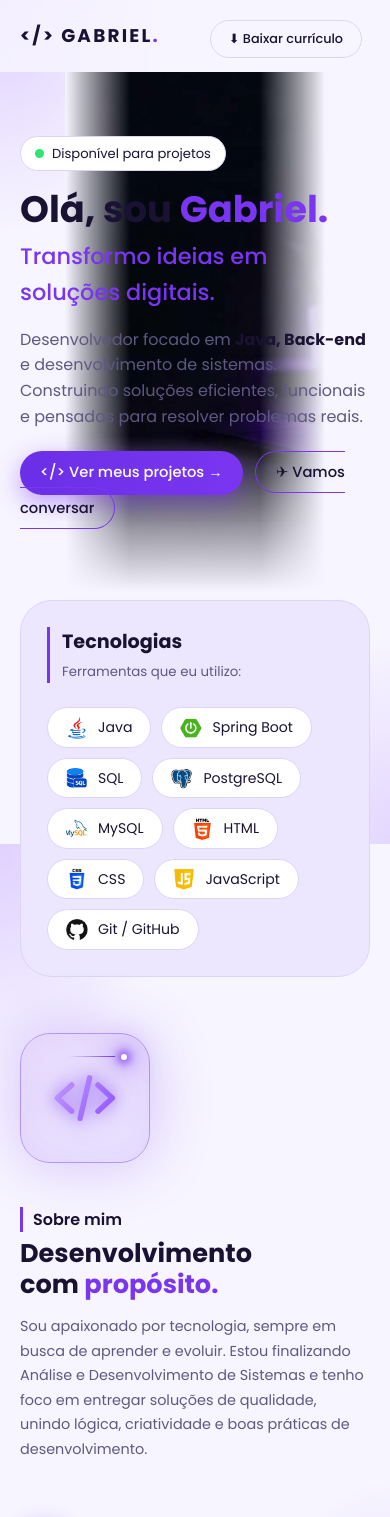
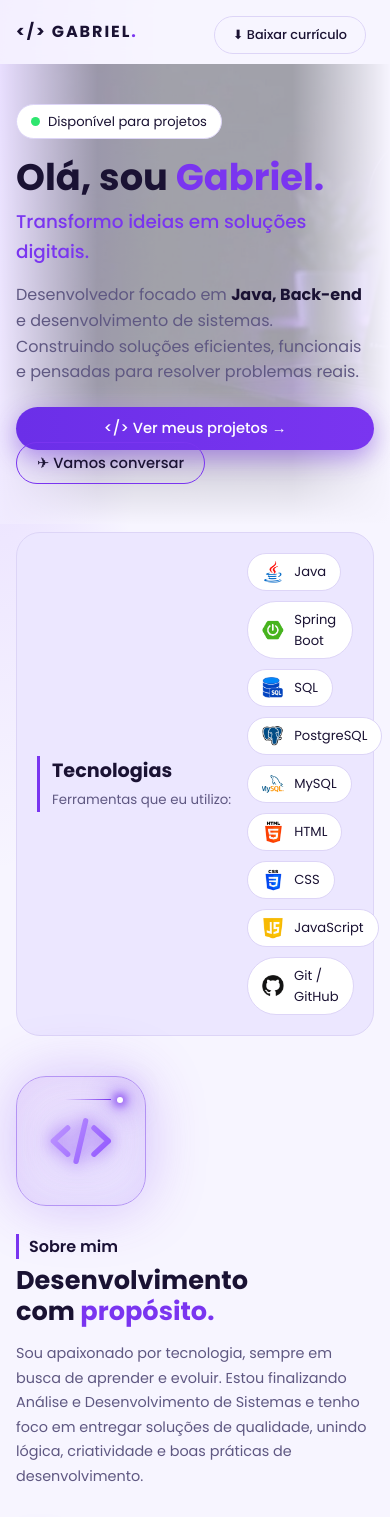
Before and after one commit to gabrielmota792/gabrielmota792.github.io, a plain HTML site: page index.html in a window 390 px wide. Shown: the top 1517 px of the page. Drawn offline with Linux system fonts and the light colour scheme; no server answers.

Commit message:
Update style.css

```diff
--- a/style.css
+++ b/style.css
@@ -758,29 +758,85 @@ footer small {
    12. RESPONSIVO (celular e telas pequenas)
    ========================================================== */
 
+/* ---------- Celulares e tablets pequenos (até 800px) ---------- */
 @media (max-width: 800px) {
 
-  /* Menu: esconde os links (fica só logo e botão) */
+  /* Geral */
+  section {
+    padding: 40px 0;
+  }
+
+  .wrap {
+    padding: 0 16px;
+  }
+
+  body {
+    background-attachment: scroll;   /* o fundo fixo costuma falhar e pesar no celular */
+  }
+
+  /* Menu: esconde os links, fica só logo e botão */
+  nav .wrap {
+    height: 64px;
+  }
+
   .links {
     display: none;
   }
 
-  /* Início e Sobre mim: colunas viram uma só */
-  .hero .wrap,
+  .logo {
+    font-size: 1rem;
+  }
+
+  nav .pill {
+    padding: 8px 14px;
+    font-size: 0.78rem;
+  }
+
+  /* Início: imagem ocupa a largura toda, mais suave atrás do texto */
+  .hero {
+    min-height: 0;
+    padding: 40px 0 48px;
+  }
+
+  .hero::before {
+    width: 100%;
+    opacity: 0.35;
+  }
+
+  .sub {
+    font-size: 1.15rem;
+  }
+
+  .hero p.d {
+    max-width: none;
+  }
+
+  /* Tecnologias */
+  .tech {
+    gap: 16px;
+    padding: 20px;
+    border-radius: 24px;
+  }
+
+  .chips {
+    min-width: 0;
+  }
+
+  .chips span {
+    padding: 7px 14px;
+    font-size: 0.82rem;
+  }
+
+  /* Sobre mim: colunas viram uma só */
   .about {
     grid-template-columns: 1fr;
+    gap: 28px;
+    justify-items: start;
   }
 
-  /* Notebook menor */
-  .laptop {
-    max-width: 320px;
-  }
-
-  /* Sobre mim: ícone menor e lista sem a linha lateral */
   .icon {
     width: 130px;
     height: 130px;
-    font-size: 3rem;
   }
 
   .feat {
@@ -788,7 +844,58 @@ footer small {
     border: 0;
   }
 
-  .laptop{
-    height: 240px;
+  #sobre::before {
+    display: none;   /* esconde a curva decorativa */
+  }
+
+  /* Projetos: um cartão por linha */
+  .grid {
+    grid-template-columns: 1fr;
+  }
+
+  .head {
+    align-items: flex-start;
+  }
+
+  /* Contato: tudo empilhado, botão na largura toda */
+  .cta {
+    gap: 20px;
+    padding: 26px 22px;
+  }
+
+  .cta-icon {
+    width: 44px;
+    height: 44px;
+  }
+
+  .cta .btn {
+    width: 100%;
+    justify-content: center;
+  }
+
+  /* Rodapé: centralizado em coluna */
+  footer .wrap {
+    flex-direction: column;
+    text-align: center;
   }
 }
+
+
+/* ---------- Celulares pequenos (até 480px) ---------- */
+@media (max-width: 480px) {
+
+  /* Botões do início empilhados, na largura toda */
+  .hero .btn,
+  .hero .pill {
+    width: 100%;
+    justify-content: center;
+    margin-right: 0;
+  }
+
+  /* Cartões de projeto mais compactos */
+  .proj {
+    grid-template-columns: 84px 1fr;
+    gap: 14px;
+    padding: 16px;
+  }
+}
```
